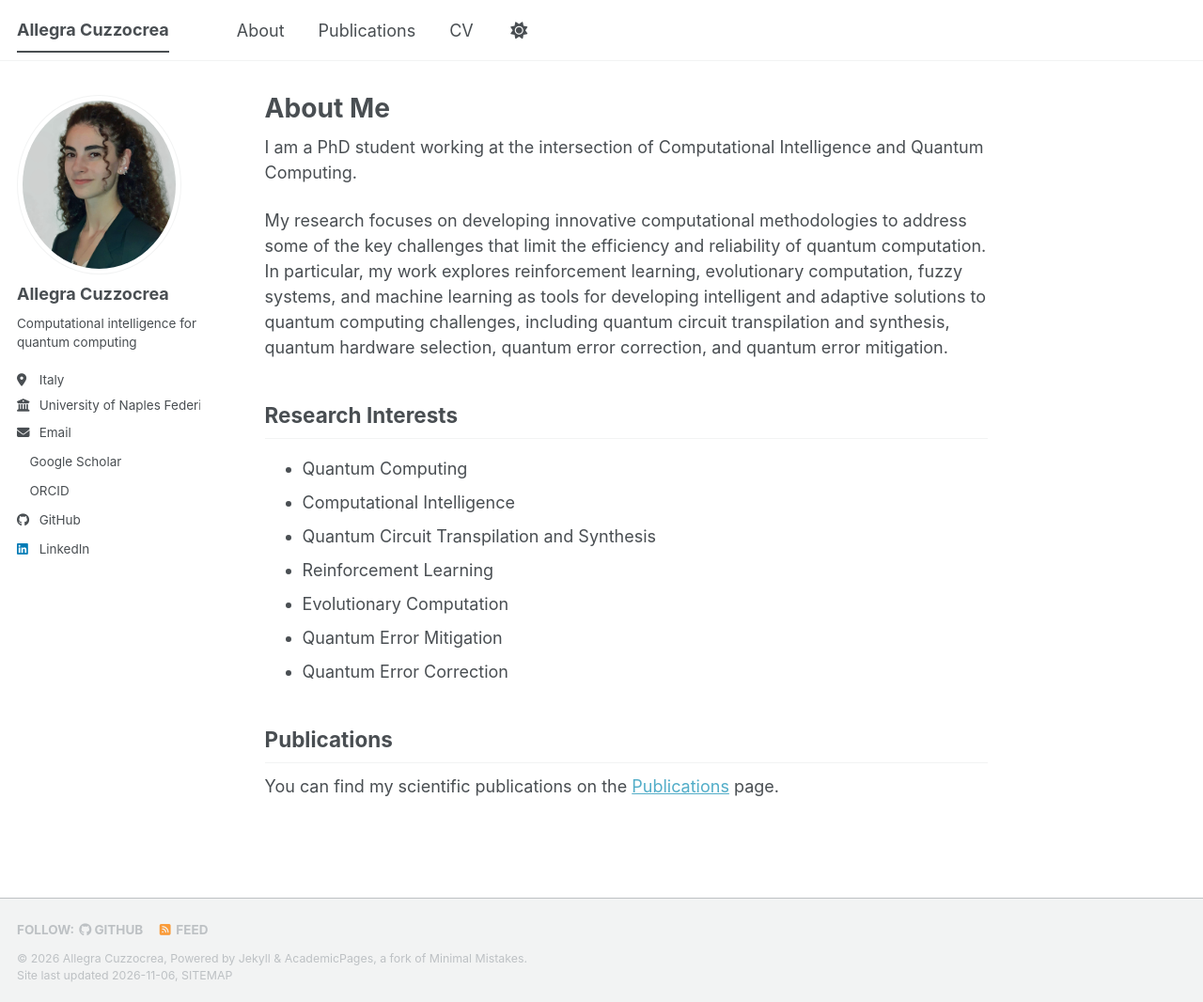
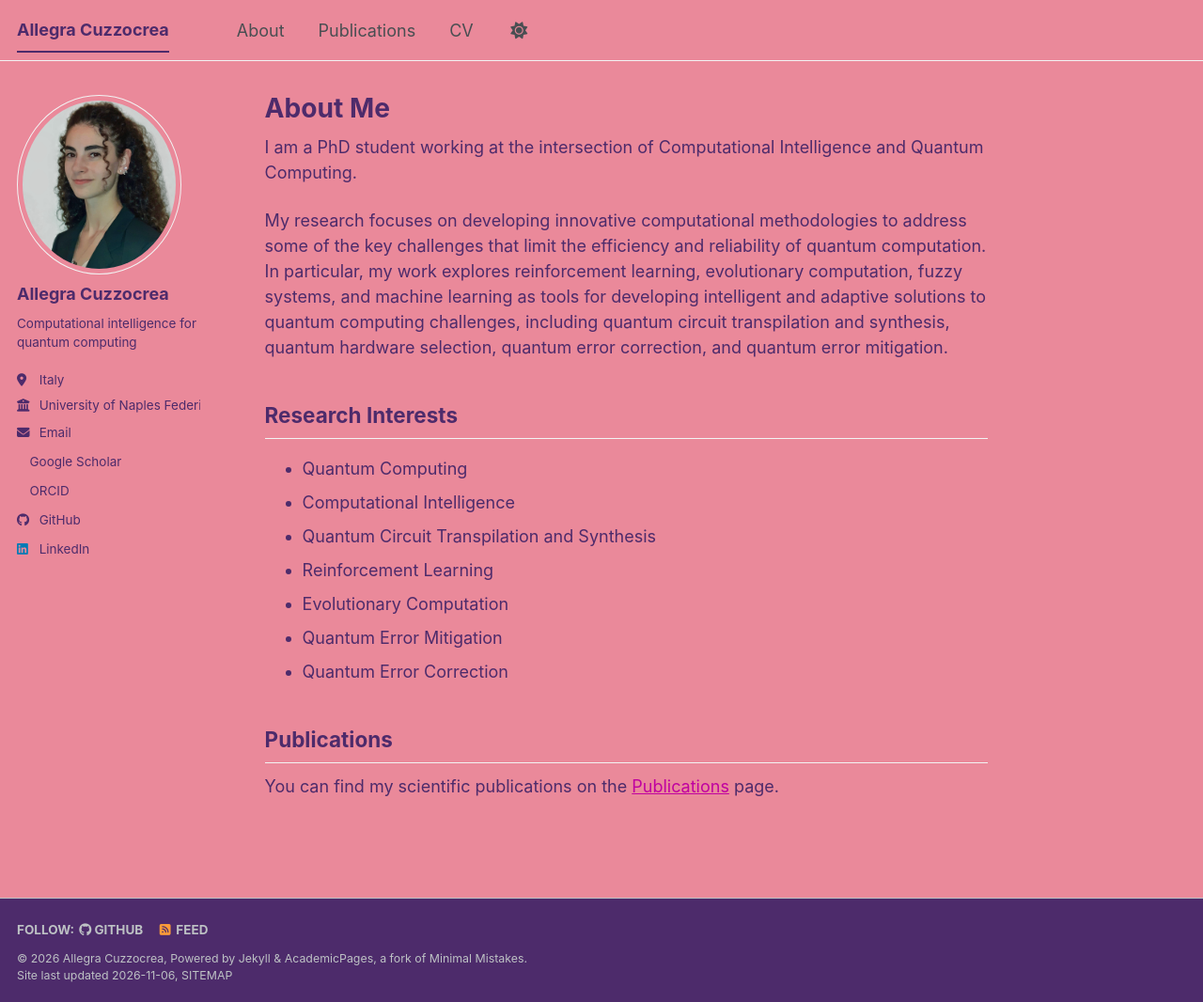
Before and after one commit to allegracuzzocrea/allegracuzzocrea.github.io, a Jekyll site: the page built from _pages/about.md, in a window 1280 px wide and 1066 px high. Shown: the whole window at 94% size. Built offline with Jekyll 4.4.1, drawn with Linux system fonts in a browser that asks for light colours; a script bundle is joined from its source files by our own code; a style sheet for code colours, icons or effects is not loaded.

Commit message:
Update colors for default light theme

```diff
--- a/_sass/theme/_default_light.scss
+++ b/_sass/theme/_default_light.scss
@@ -29,19 +29,19 @@ $sidebar-screen-min-width   : 1024px;
 /* Default light theme for the site */
 :root {
     --global-base-color                 : #{$primary-color};
-    --global-bg-color                   : #fff;
-    --global-footer-bg-color            : #f2f3f3;
+    --global-bg-color                   : #EA899A;
+    --global-footer-bg-color            : #4D2B6B;
     --global-border-color               : #{$lighter-gray};
     --global-dark-border-color          : #bdc1c4;
     --global-code-background-color      : #fafafa;
     --global-code-text-color            : #{$darker-gray};
     --global-fig-caption-color          : mix(#fff,  #{$dark-gray}, 25%);
-    --global-link-color                 : #52adc8;
+    --global-link-color                 : #C000A0;
     --global-link-color-hover           : mix(#000, #2f7f93, 25%);
     --global-link-color-visited         : mix(#fff, #2f7f93, 25%);
     --global-masthead-link-color        : #{$dark-gray};
     --global-masthead-link-color-hover  : mix(#000, #{$gray}, 25%);
-    --global-text-color                 : #{$dark-gray};
+    --global-text-color                 : #4D2B6B;
     --global-text-color-light           : #{$light-gray};
     --global-thead-color                : #{$lighter-gray};
 }
```
